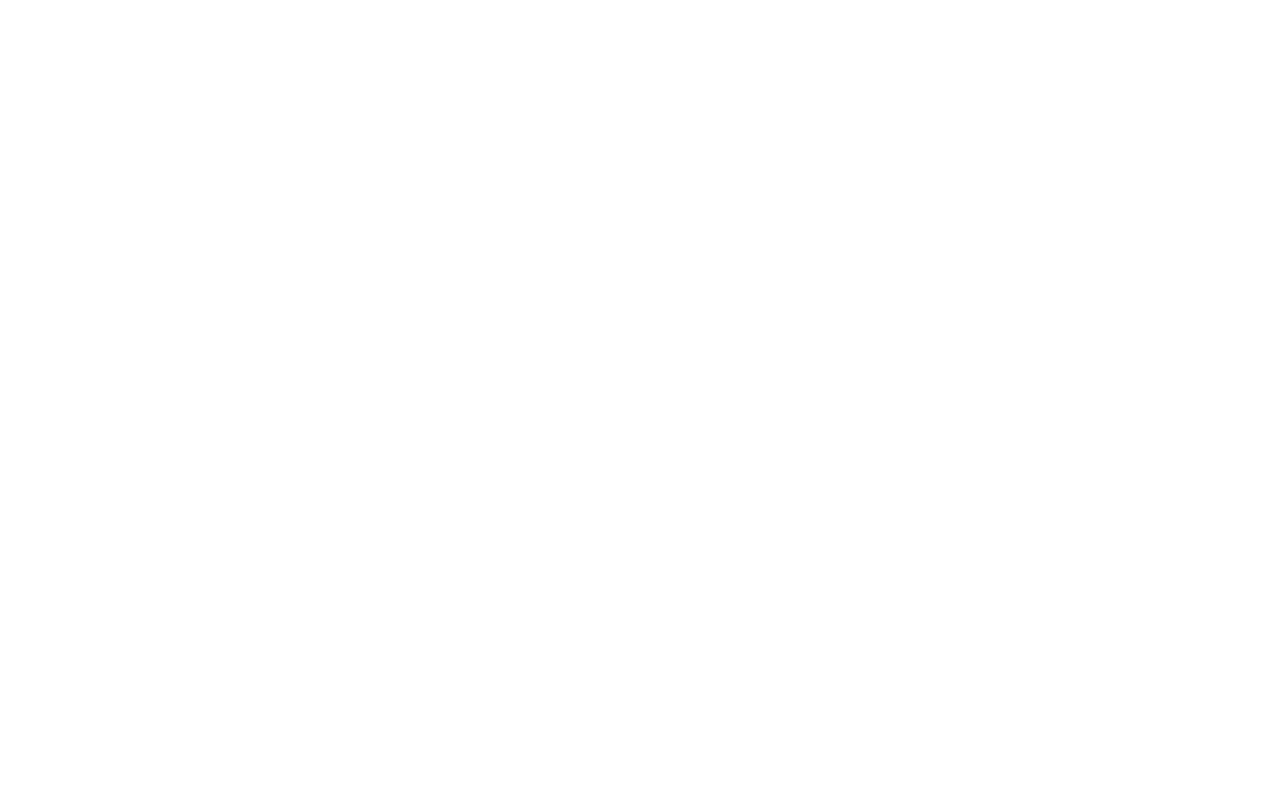
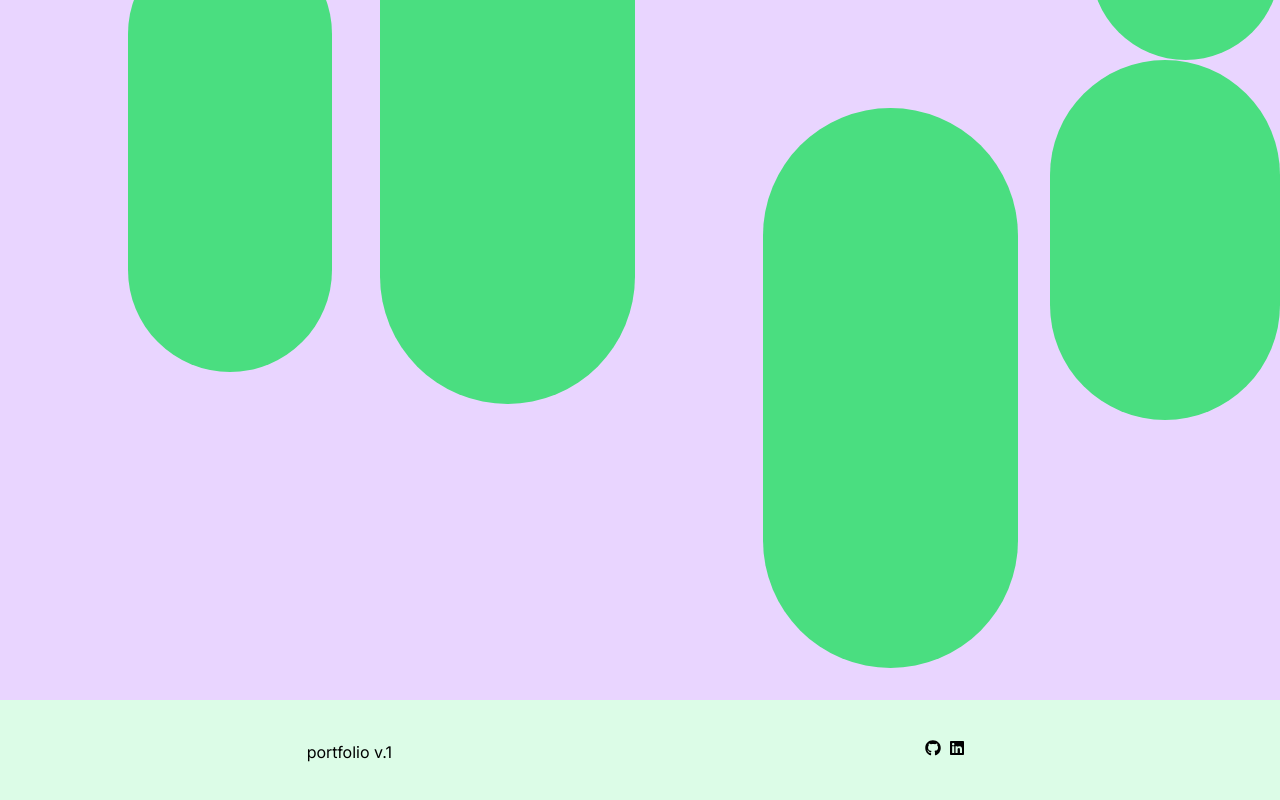
Before and after one commit to snootfef/Personal-Site, a Next.js app: page /about in a window 1280 px wide. Shown: the part 1820-2620 px from the top of the page. Before the commit the page ends 1600 px from the top, so only its background shows below. Built offline with nearby package versions, Linux system fonts and the light colour scheme.

Commit message:
Added footer to all pages

```diff
--- a/src/app/about/page.tsx
+++ b/src/app/about/page.tsx
@@ -1,5 +1,6 @@
 'use client'
 import Nav from '../nav'
+import Footer from '../footer';
 import { IoIosArrowDown } from "react-icons/io";
 
 export default function Page() {
@@ -10,7 +11,7 @@
 
    return (
       <main
-         className='flex flex-col min-w-screen overflow-y-auto'
+         className='flex flex-col min-w-screen overflow-y-scroll'
       >
          <Nav />
          <section
@@ -48,7 +49,7 @@
          </section>
          <section
             id='bottom'
-            className='h-screen w-full relative'
+            className='min-h-screen w-full relative'
          >
             <h2
                className='mt-24 ml-24'
@@ -60,34 +61,35 @@
             >
                <div
                   className='my-16 ml-12 mr-4 rounded-full w-[18vw] h-[60vh] bg-green-400'
-               ></div>
+               />
                <div
                   className='mt-[16rem] rounded-full w-[15vw] h-[45vh] bg-green-400'
-               ></div>
+               />
                <div
                   className='mt-56 ml-[22rem] rounded-full w-[20vw] h-[72vh] bg-green-400'
-               ></div>
+               />
                <div
                   className='ml-12 mt-[30rem] rounded-full w-[16vw] h-[60vh] bg-green-400'
-               ></div>
+               />
             </section>
             <section
-               className='z-30 flex flex-row w-full h-[90vh] relative bg-purple-200'
+               className='z-30 flex flex-row w-full h-[110vh] relative bg-purple-200'
             >
                <div
                   className='ml-[8rem] mt-[7rem] rounded-full w-[16vw] h-[55vh] bg-green-400'
-               ></div>
+               />
                <div
                   className='ml-12 mt-[2rem] rounded-full w-[20vw] h-[69vh] bg-green-400'
-               ></div>
+               />
                <div
                   className='ml-32 mt-[18rem] rounded-full w-[20vw] h-[70vh] bg-green-400'
-               ></div>
+               />
                <div
                   className='ml-8 mt-[15rem] rounded-full w-[18vw] h-[45vh] bg-green-400'
-               ></div>
+               />
             </section>
          </section>
+         <Footer />
       </main >
    );
 }
--- a/src/app/designs/page.tsx
+++ b/src/app/designs/page.tsx
@@ -1,6 +1,7 @@
 'use client'
 import { useState } from 'react';
 import Nav from '../nav'
+import Footer from '../footer';
 import DesignIcon from './DesignIcon';
 import { designArtwork } from '../data/designs'
 import { designGraphics } from '../data/designs'
@@ -14,11 +15,11 @@
 
    return (
       <main
-         className='flex flex-col items-center min-w-screen h-screen'
+         className='flex flex-col items-center min-w-screen overflow-y-scroll'
       >
          <Nav />
          <section
-            className='flex flex-row items-center justify-center h-full w-screen mt-16'
+            className='flex flex-row items-center justify-center h-screen w-screen mt-8'
          >
             <section
                id="sidebar"
@@ -47,6 +48,7 @@
                </div>
             </div>
          </section>
+         <Footer />
       </main>
    );
 
--- /dev/null
+++ b/src/app/footer.tsx
@@ -0,0 +1,26 @@
+import { FaGithub } from "react-icons/fa";
+import { FaLinkedin } from "react-icons/fa";
+
+export default function Footer() {
+   return (
+      <footer
+         className="w-screen h-32 p-10 flex flex-row justify-around bg-green-100"
+      >
+         <h2
+            className="font-xl"
+         >
+            portfolio v.1
+         </h2>
+         <div
+            className="flex flex-row"
+         >
+            <a className='pr-2' href="https://github.com/snootfef" target="_blank" rel="noopener noreferrer">
+               <FaGithub />
+            </a>
+            <a className='pr-2' href='https://www.linkedin.com/in/delin-gu/' target="_blank" rel="noopener noreferrer">
+               <FaLinkedin />
+            </a>
+         </div>
+      </footer>
+   );
+}
--- a/src/app/nav.tsx
+++ b/src/app/nav.tsx
@@ -13,7 +13,9 @@
       setScroll(false)
 
    return (
-      <nav className={'z-50 flex items-center w-screen h-14 fixed bg-white text-black duration-700 ease-in-out ' + (scroll ? 'pr-0 pl-[60vw]' : 'px-[33vw]')}>
+      <nav
+         className={'z-50 flex items-center w-screen h-14 fixed bg-white text-black duration-700 ease-in-out ' + (scroll ? 'pr-0 pl-[60vw]' : 'px-[33vw]')}
+      >
          <Link
             href='/'
             className="m-16"
--- a/src/app/page.tsx
+++ b/src/app/page.tsx
@@ -1,5 +1,6 @@
 'use client';
 import Nav from './nav'
+import Footer from './footer';
 import { FaGithub } from "react-icons/fa";
 import { FaLinkedin } from "react-icons/fa";
 import { IoIosArrowDown } from "react-icons/io";
@@ -65,6 +66,7 @@
           asdfasdf
         </div>
       </section>
+      <Footer />
     </main>
   );
 }
--- a/src/app/projects/page.tsx
+++ b/src/app/projects/page.tsx
@@ -1,5 +1,6 @@
 "use client";
 import Nav from '../nav'
+import Footer from '../footer';
 import { useState } from "react";
 import projects from '../data/projects'
 import ProjectIcon from './ProjectIcon';
@@ -30,6 +31,7 @@
          >
             {projects.map((project: ProjectProps, index) => <ProjectIcon project={project} index={index} flip={flip} setFlip={setFlip}></ProjectIcon>)}
          </section>
+         <Footer />
       </main>
    )
 }
```
